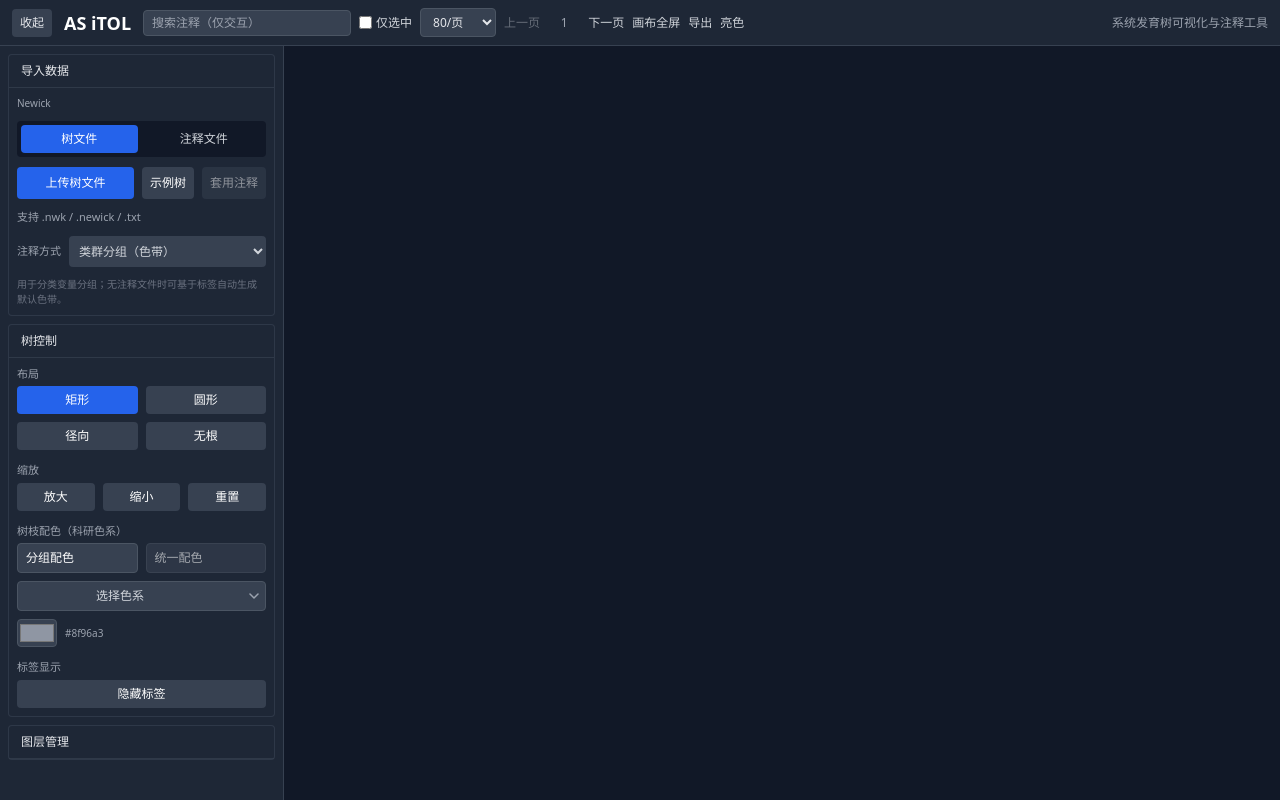
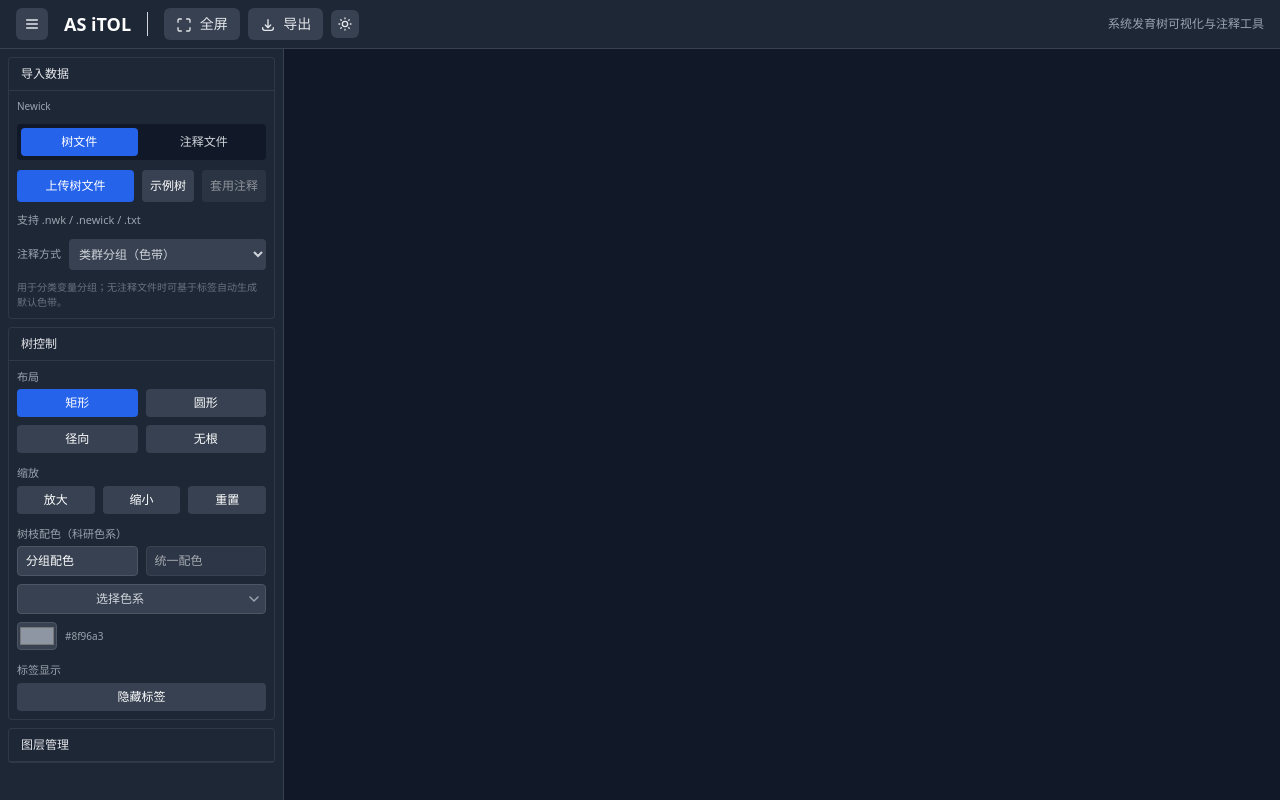
Before and after one commit to XiaoshengSu/asitol, a SvelteKit app in the folder frontend/: page / in a window 1280 px wide. Built offline with nearby package versions, Linux system fonts and the light colour scheme.

Commit message:
refactor(ui): 简化注释分组名称并优化页面头部布局
- 将默认注释名称统一改为"注释分组"以提高一致性
- 移除页面头部多余的注释搜索和分页控件
- 改进头部按钮样式和图标，增强视觉一致性

```diff
--- a/frontend/src/components/ui/FileUpload.svelte
+++ b/frontend/src/components/ui/FileUpload.svelte
@@ -238,7 +238,7 @@
     if (type === 'HEATMAP') {
       return {
         id: AUTO_ANNOTATION_ID,
-        name: '默认注释-进化距离热图',
+        name: '注释分组',
         type,
         data: Object.fromEntries(
           leafProfiles.map(item => [item.name, { value: item.distance / maxDistance }])
@@ -258,7 +258,7 @@
     if (type === 'BARCHART') {
       return {
         id: AUTO_ANNOTATION_ID,
-        name: '默认注释-进化距离条形图',
+        name: '注释分组',
         type,
         data: Object.fromEntries(
           leafProfiles.map(item => [item.name, { value: Math.round((item.distance / maxDistance) * 100) }])
@@ -277,7 +277,7 @@
 
     return {
       id: AUTO_ANNOTATION_ID,
-      name: '注释分组色带',
+      name: '注释分组',
       type: 'COLORSTRIP',
       data: Object.fromEntries(
         leafProfiles.map(item => {
--- a/frontend/src/routes/+page.svelte
+++ b/frontend/src/routes/+page.svelte
@@ -35,31 +35,7 @@
     URL.revokeObjectURL(url);
   };
 
-  const handleAnnotationSearch = (event: Event) => {
-    const value = (event.currentTarget as HTMLInputElement).value;
-    uiStore.setSearchQuery(value);
-  };
 
-  const clearAnnotationSearch = () => {
-    uiStore.setSearchQuery('');
-  };
-
-  const handleAnnotationOnlySelected = (event: Event) => {
-    uiStore.setAnnotationOnlySelected((event.currentTarget as HTMLInputElement).checked);
-  };
-
-  const handleRowsPerPageChange = (event: Event) => {
-    const value = Number((event.currentTarget as HTMLSelectElement).value);
-    uiStore.setAnnotationRowsPerPage(value);
-  };
-
-  const prevAnnotationPage = () => {
-    uiStore.prevAnnotationPage();
-  };
-
-  const nextAnnotationPage = () => {
-    uiStore.nextAnnotationPage();
-  };
 
   const toggleSidebar = () => {
     sidebarCollapsed = !sidebarCollapsed;
@@ -84,72 +60,48 @@
 
 <div class={`h-screen flex flex-col min-h-0 ${$uiStore.theme === 'light' ? 'bg-slate-100 text-slate-900' : 'bg-gray-900 text-white'}`}>
   {#if !canvasFullscreen}
-    <header class={`border-b px-3 py-2 flex items-center justify-between gap-3 ${$uiStore.theme === 'light' ? 'bg-white/95 border-slate-200' : 'bg-gray-800/95 border-gray-700'}`}>
-      <div class="flex items-center gap-3 min-w-0">
+    <header class={`border-b px-4 py-2 flex items-center justify-between gap-4 ${$uiStore.theme === 'light' ? 'bg-white/95 border-slate-200 shadow-sm' : 'bg-gray-800/95 border-gray-700'}`}>
+      <div class="flex items-center gap-4 min-w-0">
         <button
-          class={`h-7 px-2 rounded text-xs whitespace-nowrap ${$uiStore.theme === 'light' ? 'bg-slate-200 hover:bg-slate-300 text-slate-700' : 'bg-gray-700 hover:bg-gray-600 text-gray-200'}` }
+          class={`h-8 w-8 rounded-md flex items-center justify-center ${$uiStore.theme === 'light' ? 'bg-slate-100 hover:bg-slate-200 text-slate-700' : 'bg-gray-700 hover:bg-gray-600 text-gray-200'}` }
           on:click={toggleSidebar}
           title={sidebarCollapsed ? '展开左侧栏' : '收起左侧栏'}
         >
-          {sidebarCollapsed ? '展开' : '收起'}
+          <svg xmlns="http://www.w3.org/2000/svg" class="h-4 w-4" fill="none" viewBox="0 0 24 24" stroke="currentColor">
+            <path stroke-linecap="round" stroke-linejoin="round" stroke-width={2} d="{sidebarCollapsed ? 'M12 4v16m8-8H4' : 'M4 6h16M4 12h16M4 18h16'}" />
+          </svg>
         </button>
         <h1 class={`text-lg font-bold whitespace-nowrap ${$uiStore.theme === 'light' ? 'text-slate-900' : 'text-white'}`}>AS iTOL</h1>
+        <div class="h-6 w-px bg-gray-300 dark:bg-gray-600"></div>
         <nav class="flex items-center gap-2 min-w-0">
-          <input
-            class={`w-52 text-xs border rounded px-2 py-1 ${$uiStore.theme === 'light' ? 'bg-white border-slate-300 text-slate-700 placeholder-slate-400' : 'bg-gray-700 border-gray-600 text-gray-200 placeholder-gray-400'}` }
-            type="text"
-            placeholder="搜索注释（仅交互）"
-            value={$uiStore.searchQuery}
-            on:input={handleAnnotationSearch}
-          />
-          {#if $uiStore.searchQuery}
-            <button class="text-xs text-gray-300 hover:text-white" on:click={clearAnnotationSearch}>
-              清空
-            </button>
-          {/if}
-
-          <label class="text-xs text-gray-300 flex items-center gap-1 whitespace-nowrap">
-            <input
-              type="checkbox"
-              checked={$uiStore.annotationOnlySelected}
-              on:change={handleAnnotationOnlySelected}
-            />
-            仅选中
-          </label>
-
-          <select
-            class={`text-xs border rounded px-2 py-1 ${$uiStore.theme === 'light' ? 'bg-white border-slate-300 text-slate-700' : 'bg-gray-700 border-gray-600 text-gray-200'}` }
-            value={$uiStore.annotationRowsPerPage}
-            on:change={handleRowsPerPageChange}
+          <button
+            class={`px-3 py-1.5 rounded-md text-sm ${$uiStore.theme === 'light' ? 'bg-slate-100 hover:bg-slate-200 text-slate-700' : 'bg-gray-700 hover:bg-gray-600 text-gray-200'}`}
+            on:click={enterCanvasFullscreen}
+            title="画布全屏"
           >
-            <option value={50}>50/页</option>
-            <option value={80}>80/页</option>
-            <option value={120}>120/页</option>
-            <option value={200}>200/页</option>
-          </select>
-
+            <svg xmlns="http://www.w3.org/2000/svg" class="h-4 w-4 inline mr-1" fill="none" viewBox="0 0 24 24" stroke="currentColor">
+              <path stroke-linecap="round" stroke-linejoin="round" stroke-width={2} d="M8 3H5a2 2 0 00-2 2v3m18 0V5a2 2 0 00-2-2h-3m0 18h3a2 2 0 002-2v-3M3 16v3a2 2 0 002 2h3" />
+            </svg>
+            全屏
+          </button>
           <button
-            class="text-xs text-gray-300 hover:text-white disabled:opacity-40"
-            on:click={prevAnnotationPage}
-            disabled={$uiStore.annotationPage <= 1}
+            class={`px-3 py-1.5 rounded-md text-sm ${$uiStore.theme === 'light' ? 'bg-slate-100 hover:bg-slate-200 text-slate-700' : 'bg-gray-700 hover:bg-gray-600 text-gray-200'}`}
+            on:click={openExportDialog}
+            title="导出树"
           >
-            上一页
-          </button>
-          <span class="text-xs text-gray-400 min-w-8 text-center">{$uiStore.annotationPage}</span>
-          <button class="text-xs text-gray-300 hover:text-white" on:click={nextAnnotationPage}>
-            下一页
-          </button>
-          <button class="text-xs text-gray-300 hover:text-white" on:click={enterCanvasFullscreen}>
-            画布全屏
-          </button>
-          <button class="text-xs text-gray-300 hover:text-white" on:click={openExportDialog}>
+            <svg xmlns="http://www.w3.org/2000/svg" class="h-4 w-4 inline mr-1" fill="none" viewBox="0 0 24 24" stroke="currentColor">
+              <path stroke-linecap="round" stroke-linejoin="round" stroke-width={2} d="M4 16v1a3 3 0 003 3h10a3 3 0 003-3v-1m-4-4l-4 4m0 0l-4-4m4 4V4" />
+            </svg>
             导出
           </button>
           <button
-            class={`text-xs ${$uiStore.theme === 'light' ? 'text-slate-600 hover:text-slate-900' : 'text-gray-300 hover:text-white'}`}
+            class={`p-1.5 rounded-md ${$uiStore.theme === 'light' ? 'bg-slate-100 hover:bg-slate-200 text-slate-700' : 'bg-gray-700 hover:bg-gray-600 text-gray-200'}`}
             on:click={() => uiStore.toggleTheme()}
+            title="切换主题"
           >
-            {$uiStore.theme === 'light' ? '暗色' : '亮色'}
+            <svg xmlns="http://www.w3.org/2000/svg" class="h-4 w-4" fill="none" viewBox="0 0 24 24" stroke="currentColor">
+              <path stroke-linecap="round" stroke-linejoin="round" stroke-width={2} d="{$uiStore.theme === 'light' ? 'M20.354 15.354A9 9 0 018.646 3.646 9.003 9.003 0 0012 21a9.003 9.003 0 008.354-5.646z' : 'M12 3v1m0 16v1m9-9h-1M4 12H3m15.364 6.364l-.707-.707M6.343 6.343l-.707-.707m12.728 0l-.707.707M6.343 17.657l-.707.707M16 12a4 4 0 11-8 0 4 4 0 018 0z'}" />
+            </svg>
           </button>
         </nav>
       </div>
```
Also changed, not shown: 1 other file (tests, documents, lock files or other folders).
